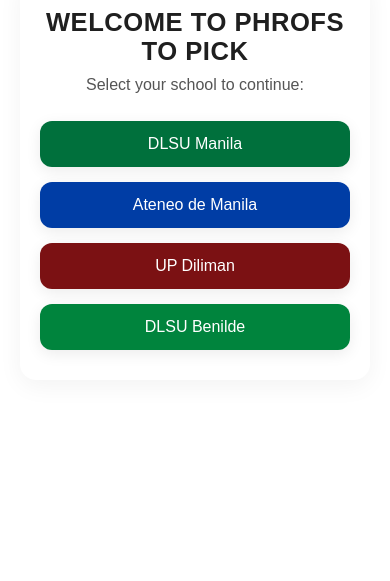
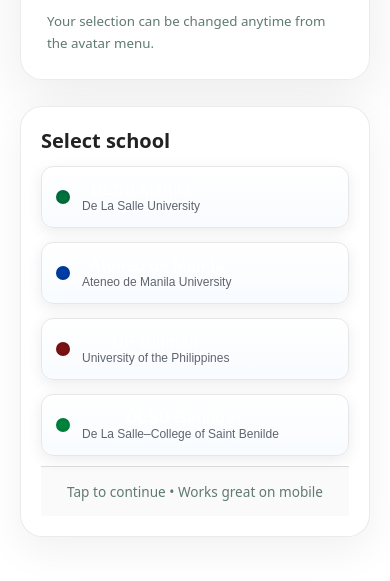
Before and after one commit to imthisel/PHROFTOPICK-ACT1-, a website: page public/school.html in a window 390 px wide. Shown: the part 263-844 px from the top of the page. Drawn offline with Linux system fonts and the light colour scheme.

Commit message:
Fix mobile on school and home page

```diff
--- a/public/school.html
+++ b/public/school.html
@@ -10,109 +10,120 @@
   <script src="js/theme-loader.js" defer></script>
 
   <style>
-    /* ===== BACKGROUND ===== */
+    :root { --ring: rgba(0,0,0,0.08); }
     body {
-      background: linear-gradient(135deg, #e9f5ec, #f7faf9);
-      display: flex;
-      justify-content: center;
-      align-items: center;
-      height: 100vh;
-      font-family: "Poppins", sans-serif;
+      margin: 0;
+      min-height: 100vh;
+      font-family: "Poppins", system-ui, -apple-system, Segoe UI, Roboto, Helvetica, Arial, sans-serif;
+      background:
+        radial-gradient(1000px 600px at -10% -10%, rgba(0,105,62,0.25), transparent 60%),
+        radial-gradient(900px 600px at 110% 0%, rgba(37,99,235,0.22), transparent 55%),
+        linear-gradient(135deg,#f0fbf6,#eef5ff);
+      display: grid;
+      place-items: center;
+      padding: 24px;
     }
 
-    /* ===== CONTAINER ===== */
-    .school-container {
-      background: white;
-      padding: 60px 70px;
-      border-radius: 25px;
-      box-shadow: 0 10px 50px rgba(0,0,0,0.08);
-      text-align: center;
-      max-width: 600px;
+    .shell {
       width: 100%;
-      animation: fadeIn 0.6s ease-in-out;
+      max-width: 980px;
+      display: grid;
+      grid-template-columns: 1.15fr 1fr;
+      gap: 26px;
+      align-items: stretch;
     }
+    .hero {
+      background: linear-gradient(180deg, rgba(255,255,255,0.9), rgba(255,255,255,0.75));
+      border: 1px solid var(--ring);
+      border-radius: 22px;
+      padding: 34px;
+      box-shadow: 0 20px 60px rgba(0,0,0,0.08);
+    }
+    .badge { display:inline-block; background:#e7f5ee; color:#0f5132; border-radius:9999px; padding:6px 10px; font-weight:700; margin-bottom:8px; }
+    .hero h1 { margin: 6px 0 10px; font-size: 32px; letter-spacing:.2px; }
+    .hero p { color:#314a3f; margin:0 0 12px; }
+    .hero small { color:#5f7a71; }
 
-    /* ===== HEADER TEXT ===== */
-    .school-container h1 {
-      font-size: 26px;
-      color: #1f1f1f;
-      margin-bottom: 10px;
-      font-weight: 600;
+    .panel {
+      background: #ffffff;
+      border: 1px solid var(--ring);
+      border-radius: 22px;
+      padding: 24px;
+      box-shadow: inset 0 1px 0 rgba(255,255,255,0.6), 0 14px 40px rgba(0,0,0,0.06);
     }
+    .panel h2 { margin: 0 0 12px; font-size: 20px; }
+    .grid { display:grid; grid-template-columns: repeat(2, minmax(0,1fr)); gap: 14px; }
 
-    .school-container p {
-      font-size: 17px;
-      color: #444;
-      margin-bottom: 35px;
-      line-height: 1.4;
-    }
+    .school-btn { display:flex; align-items:center; gap:12px; width:100%; border-radius:14px; border:1px solid #e7e7e7; padding:14px 16px; background:linear-gradient(180deg,#ffffff,#f8fbff); cursor:pointer; transition:transform .15s ease, box-shadow .15s ease, border-color .15s ease; }
+    .school-btn:hover { transform: translateY(-2px); border-color:#cfd8e3; box-shadow:0 10px 26px rgba(0,0,0,0.09); }
+    .pill { width:14px; height:14px; border-radius:9999px; box-shadow: 0 0 0 3px rgba(0,0,0,0.06) inset; }
+    .lab { font-weight:700; letter-spacing:.2px; }
+    .sub { font-size:12px; color:#5f6570; }
 
-    /* ===== BUTTON GRID ===== */
-    .school-buttons {
-      display: grid;
-      grid-template-columns: 1fr 1fr;
-      gap: 20px;
-    }
+    .dot-dlsu { background:#00703c; }
+    .dot-ateneo { background:#003da5; }
+    .dot-up { background:#7b1113; }
+    .dot-benilde { background:#00843d; }
 
-    /* ===== BUTTON STYLE ===== */
-    .school-btn {
-      border: none;
-      border-radius: 12px;
-      font-size: 18px;
-      color: white;
-      cursor: pointer;
-      padding: 18px;
-      transition: 0.25s ease;
-      font-weight: 500;
-      box-shadow: 0 4px 15px rgba(0,0,0,0.08);
-    }
+    .footer { text-align:center; color:#5f7a71; margin-top:10px; }
 
-    .school-btn:hover {
-      transform: translateY(-3px);
-      box-shadow: 0 6px 20px rgba(0,0,0,0.12);
-    }
-
-    /* ===== SCHOOL COLORS ===== */
-    .dlsu { background: #00703c; }
-    .ateneo { background: #003da5; }
-    .up { background: #7b1113; }
-    .benilde { background: #00843d; }
-
-    /* ===== ANIMATION ===== */
-    @keyframes fadeIn {
-      from { opacity: 0; transform: translateY(15px); }
-      to { opacity: 1; transform: translateY(0); }
-    }
-
-    @media (max-width: 480px) {
-      .school-buttons {
-        grid-template-columns: 1fr;
-      }
-      .school-container {
-        padding: 40px 30px;
-      }
-    }
+    @media (max-width: 900px) { .shell { grid-template-columns: 1fr; } }
+    @media (max-width: 520px) { .hero { padding:26px; } .panel { padding:20px; } .grid { grid-template-columns: 1fr; } }
   </style>
   <link rel="stylesheet" href="css/school-mobile.css">
 
 </head>
 <body>
-<div class="school-container">
-    <h1>WELCOME TO PHROFS TO PICK</h1>
-    <p>Select your school to continue:</p>
-    <div class="school-buttons">
-      <button class="school-btn dlsu" onclick="chooseSchool('dlsu')">DLSU Manila</button>
-      <button class="school-btn ateneo" onclick="chooseSchool('ateneo')">Ateneo de Manila</button>
-      <button class="school-btn up" onclick="chooseSchool('up')">UP Diliman</button>
-      <button class="school-btn benilde" onclick="chooseSchool('benilde')">DLSU Benilde</button>
+<div class="shell">
+  <section class="hero">
+    <span class="badge">Welcome</span>
+    <h1>Choose your school</h1>
+    <p>We’ll personalize content, professors, and subjects for your university.</p>
+    <small>Your selection can be changed anytime from the avatar menu.</small>
+  </section>
+
+  <section class="panel">
+    <h2>Select school</h2>
+    <div class="grid">
+      <button class="school-btn" onclick="chooseSchool('dlsu')">
+        <span class="pill dot-dlsu"></span>
+        <div>
+          <div class="lab">DLSU Manila</div>
+          <div class="sub">De La Salle University</div>
+        </div>
+      </button>
+      <button class="school-btn" onclick="chooseSchool('ateneo')">
+        <span class="pill dot-ateneo"></span>
+        <div>
+          <div class="lab">Ateneo de Manila</div>
+          <div class="sub">Ateneo de Manila University</div>
+        </div>
+      </button>
+      <button class="school-btn" onclick="chooseSchool('up')">
+        <span class="pill dot-up"></span>
+        <div>
+          <div class="lab">UP Diliman</div>
+          <div class="sub">University of the Philippines</div>
+        </div>
+      </button>
+      <button class="school-btn" onclick="chooseSchool('benilde')">
+        <span class="pill dot-benilde"></span>
+        <div>
+          <div class="lab">DLSU Benilde</div>
+          <div class="sub">De La Salle–College of Saint Benilde</div>
+        </div>
+      </button>
     </div>
-  </div>
+    <div class="footer">Tap to continue • Works great on mobile</div>
+  </section>
+</div>
 
   <script>
     function chooseSchool(school) {
       localStorage.setItem("selectedSchool", school);
       localStorage.removeItem('token'); // optional: clear session on switch
-      window.location.href = "index.html"; // redirect to homepage
+      try { sessionStorage.setItem('skipLanding', '1'); } catch (e) {}
+      window.location.href = "index.html"; // go directly to the app page
     }
   </script>
 </body>
```
Also changed, not shown: public/home.html (+2 -31 lines), public/index.html (+16 -2 lines).
